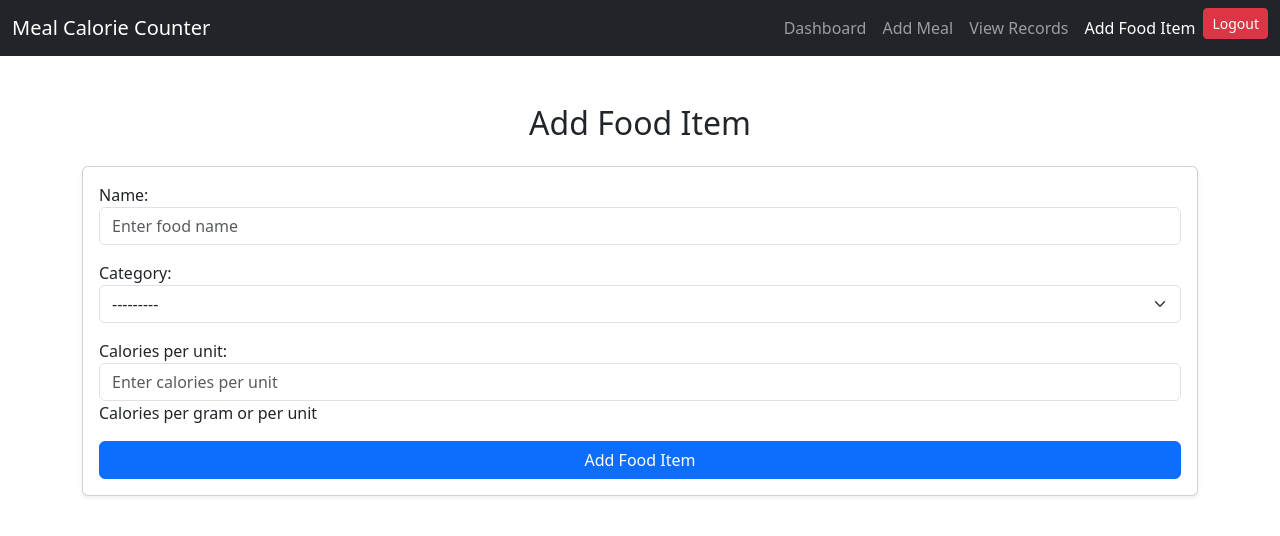
After one commit to adithyansgithub/MealCalorie-project, a Django app: page /mealcalorie/add-food-item/ in a window 1280 px wide. The commit adds this page. Shown: the top 536 px of the page. Run offline with Django 5.2, Linux system fonts and the light colour scheme; the visitor is signed in with stand-in values (Sample User, id 1).

Commit message:
Added food item add page

```diff
--- a/mealcalorie_app/forms.py
+++ b/mealcalorie_app/forms.py
@@ -32,3 +32,13 @@
                 self.fields['food_item'].queryset = FoodItem.objects.filter(category=category)
             except (ValueError, TypeError):
                 pass  # Invalid input; fallback to empty queryset
+
+class FoodItemForm(forms.ModelForm):
+    class Meta:
+        model = FoodItem
+        fields = ['name', 'category', 'calories_per_unit']
+        widgets = {
+            'name': forms.TextInput(attrs={'class': 'form-control', 'placeholder': 'Enter food name'}),
+            'category': forms.Select(attrs={'class': 'form-select'}),
+            'calories_per_unit': forms.NumberInput(attrs={'class': 'form-control', 'placeholder': 'Enter calories per unit'}),
+        }
--- /dev/null
+++ b/mealcalorie_app/templates/mealcalorie_app/add_food_item.html
@@ -0,0 +1,71 @@
+<!DOCTYPE html>
+<html>
+<head>
+    <title>Add Food Item</title>
+    <!-- Add Bootstrap CSS -->
+    <link href="https://cdn.jsdelivr.net/npm/bootstrap@5.3.0-alpha3/dist/css/bootstrap.min.css" rel="stylesheet">
+</head>
+<body>
+    <!-- Navbar -->
+    <nav class="navbar navbar-expand-lg navbar-dark bg-dark">
+        <div class="container-fluid">
+            <a class="navbar-brand" href="#">Meal Calorie Counter</a>
+            <button class="navbar-toggler" type="button" data-bs-toggle="collapse" data-bs-target="#navbarNav" aria-controls="navbarNav" aria-expanded="false" aria-label="Toggle navigation">
+                <span class="navbar-toggler-icon"></span>
+            </button>
+            <div class="collapse navbar-collapse" id="navbarNav">
+                <ul class="navbar-nav ms-auto">
+                    <li class="nav-item">
+                        <a class="nav-link" href="{% url 'dashboard' %}">Dashboard</a>
+                    </li>
+                    <li class="nav-item">
+                        <a class="nav-link" href="{% url 'add_meal' %}">Add Meal</a>
+                    </li>
+                    <li class="nav-item">
+                        <a class="nav-link" href="{% url 'records' %}">View Records</a>
+                    </li>
+                    <li class="nav-item">
+                        <a class="nav-link active" href="{% url 'add_food_item' %}">Add Food Item</a>
+                    </li>
+                    <li class="nav-item">
+                        <!-- Logout Button -->
+                        <form method="post" action="{% url 'logout' %}" class="d-inline">
+                            {% csrf_token %}
+                            <button type="submit" class="btn btn-danger btn-sm">Logout</button>
+                        </form>
+                    </li>
+                </ul>
+            </div>
+        </div>
+    </nav>
+
+    <!-- Display Messages -->
+    <div class="container mt-3">
+        {% if messages %}
+            {% for message in messages %}
+                <div class="alert alert-success alert-dismissible fade show" role="alert">
+                    {{ message }}
+                    <button type="button" class="btn-close" data-bs-dismiss="alert" aria-label="Close"></button>
+                </div>
+            {% endfor %}
+        {% endif %}
+    </div>
+
+    <!-- Add Food Item Form -->
+    <div class="container mt-5">
+        <h2 class="text-center mb-4">Add Food Item</h2>
+        <div class="card shadow-sm">
+            <div class="card-body">
+                <form method="post">
+                    {% csrf_token %}
+                    {{ form.as_p }}
+                    <button type="submit" class="btn btn-primary w-100">Add Food Item</button>
+                </form>
+            </div>
+        </div>
+    </div>
+
+    <!-- Add Bootstrap JS -->
+    <script src="https://cdn.jsdelivr.net/npm/bootstrap@5.3.0-alpha3/dist/js/bootstrap.bundle.min.js"></script>
+</body>
+</html>
--- a/mealcalorie_app/templates/mealcalorie_app/add_meal.html
+++ b/mealcalorie_app/templates/mealcalorie_app/add_meal.html
@@ -23,6 +23,9 @@
                     </li>
                     <li class="nav-item">
                         <a class="nav-link" href="{% url 'records' %}">View Records</a> <!-- New Link -->
+                    </li>
+                    <li class="nav-item">
+                        <a class="nav-link" href="{% url 'add_food_item' %}">Add Food Item</a>
                     </li>
                     <li class="nav-item">
                         <!-- Logout Button -->
--- a/mealcalorie_app/templates/mealcalorie_app/records.html
+++ b/mealcalorie_app/templates/mealcalorie_app/records.html
@@ -23,6 +23,9 @@
                     </li>
                     <li class="nav-item">
                         <a class="nav-link active" href="{% url 'records' %}">View Records</a>
+                    </li>
+                    <li class="nav-item">
+                        <a class="nav-link" href="{% url 'add_food_item' %}">Add Food Item</a>
                     </li>
                     <li class="nav-item">
                         <!-- Logout Button -->
--- a/mealcalorie_app/urls.py
+++ b/mealcalorie_app/urls.py
@@ -4,4 +4,5 @@
 urlpatterns = [
     path('add-meal/', views.add_meal, name='add_meal'),
     path('records/', views.records, name='records'),
+    path('add-food-item/', views.add_food_item, name='add_food_item'),
 ]
--- a/mealcalorie_app/views.py
+++ b/mealcalorie_app/views.py
@@ -4,6 +4,7 @@
 from django.contrib.auth.decorators import login_required
 from django.contrib import messages
 from mealcalorie_app.models import MealEntry
+from .forms import FoodItemForm
 
 @login_required
 def add_meal(request):
@@ -53,3 +54,18 @@
     return render(request, 'mealcalorie_app/records.html', {  # Updated path
         'grouped_records': grouped_records,
     })
+
+from django.contrib import messages
+
+@login_required
+def add_food_item(request):
+    if request.method == 'POST':
+        form = FoodItemForm(request.POST)
+        if form.is_valid():
+            form.save()
+            messages.success(request, "Food item added successfully!")  # Add success message
+            return redirect('add_food_item')  # Redirect to the same page after saving
+    else:
+        form = FoodItemForm()
+
+    return render(request, 'mealcalorie_app/add_food_item.html', {'form': form})
```
Also changed, not shown: authentication/templates/authentication/dashboard.html (+10 -2 lines).
